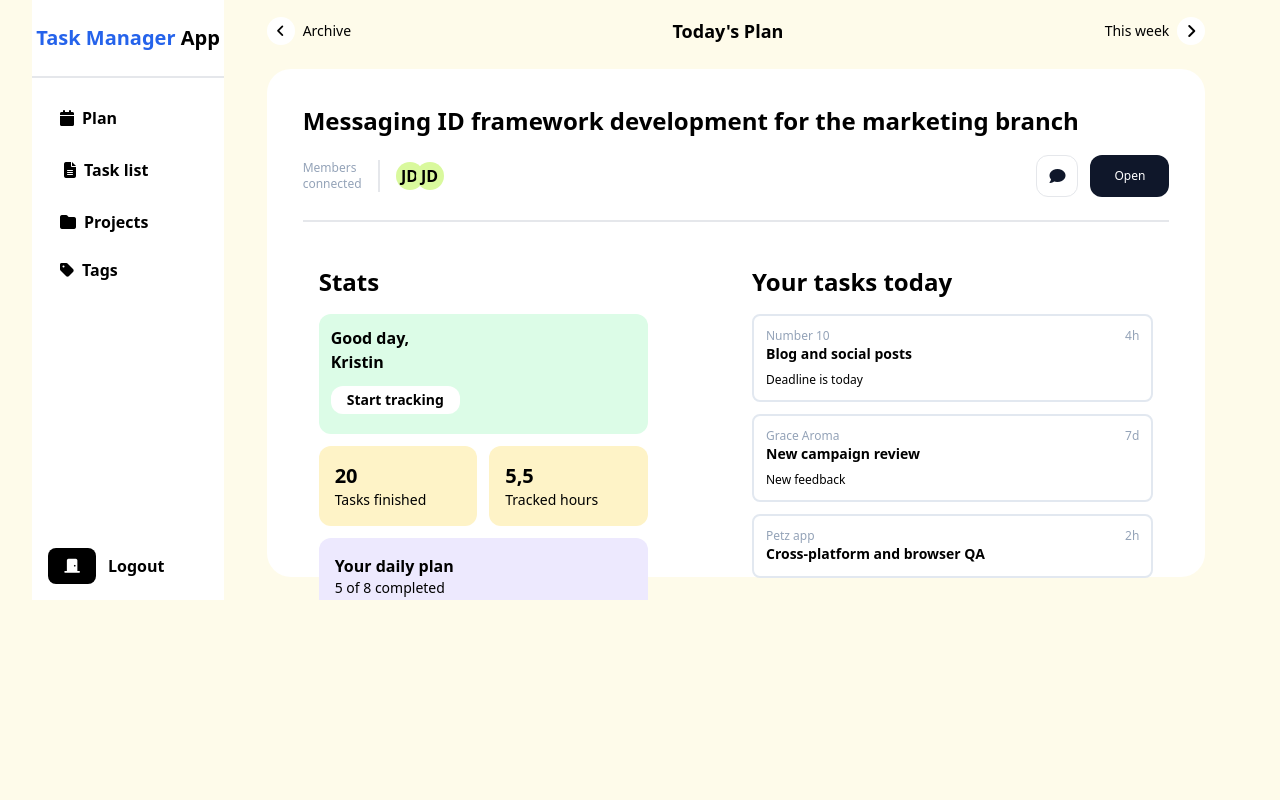
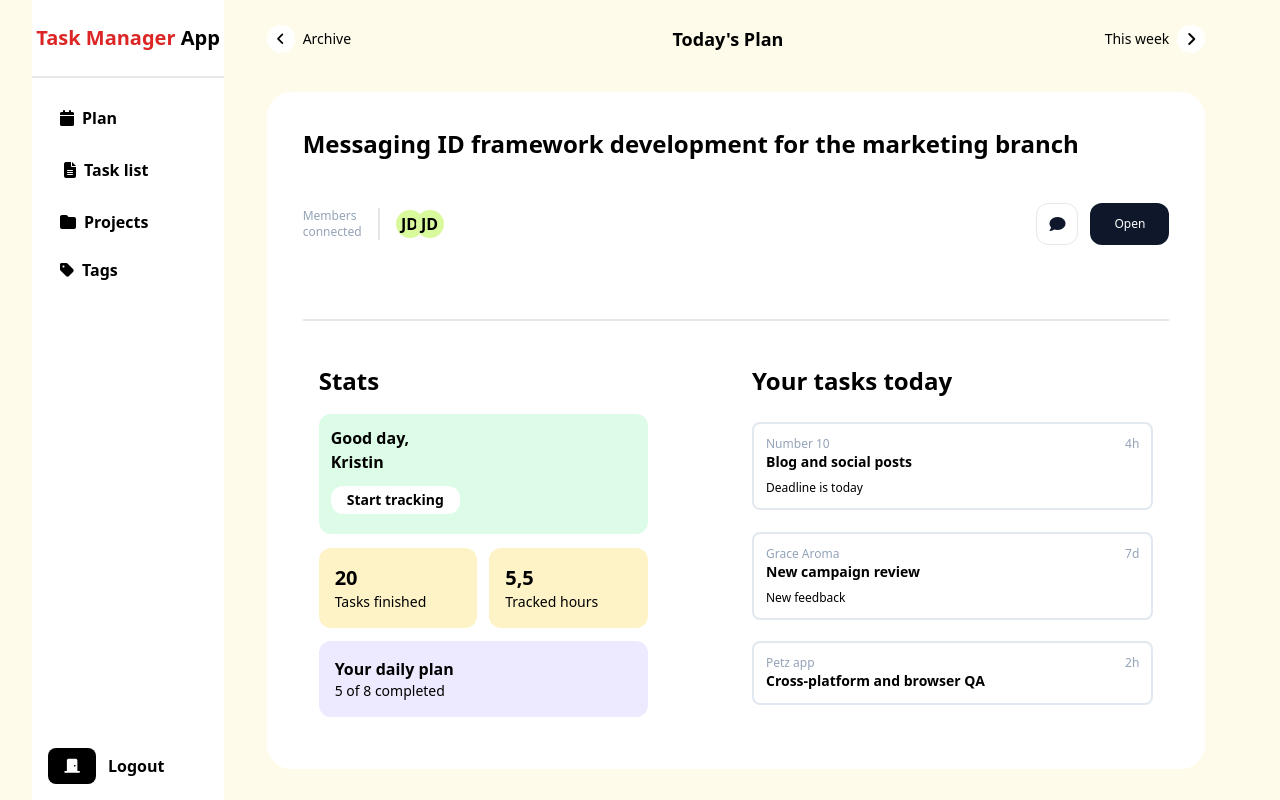
Before and after one commit to iTzRichardGG/prueba-tailwind, a website: page index.html in a window 1280 px wide. Drawn offline with Linux system fonts and the light colour scheme.

Commit message:
arreglate por favor

```diff
--- a/index.html
+++ b/index.html
@@ -9,9 +9,9 @@
     <script src="https://kit.fontawesome.com/4139b148cd.js" crossorigin="anonymous"></script>
 </head>
 
-<body class="w-screen">
+<body>
      <!-- Contenedor principal que ocupa toda la pantalla en alto y ancho -->
-    <div class="flex w-screen">
+    <div class="flex min-h-screen w-screen">
       <!-- Barra lateral izquierda que ocupa el 25% del ancho de pantalla -->
       <div class="w-1/4 flex justify-center">
             <div class="bg-white flex flex-col justify-between xs:w-full sm:w-9/12">
@@ -20,7 +20,7 @@
                 <div>
                     <div class="border-b-2">
                         <h2 class="my-6 text-center font-bold xs:text-xs sm:text-xl">
-                            <e class="text-blue-600 font-bold">Task Manager</e> App
+                            <e class="text-red-600 font-bold">Task Manager</e> App
                         </h2>
                     </div>
 
```
Also changed, not shown: css/styles-tailwind.css.
